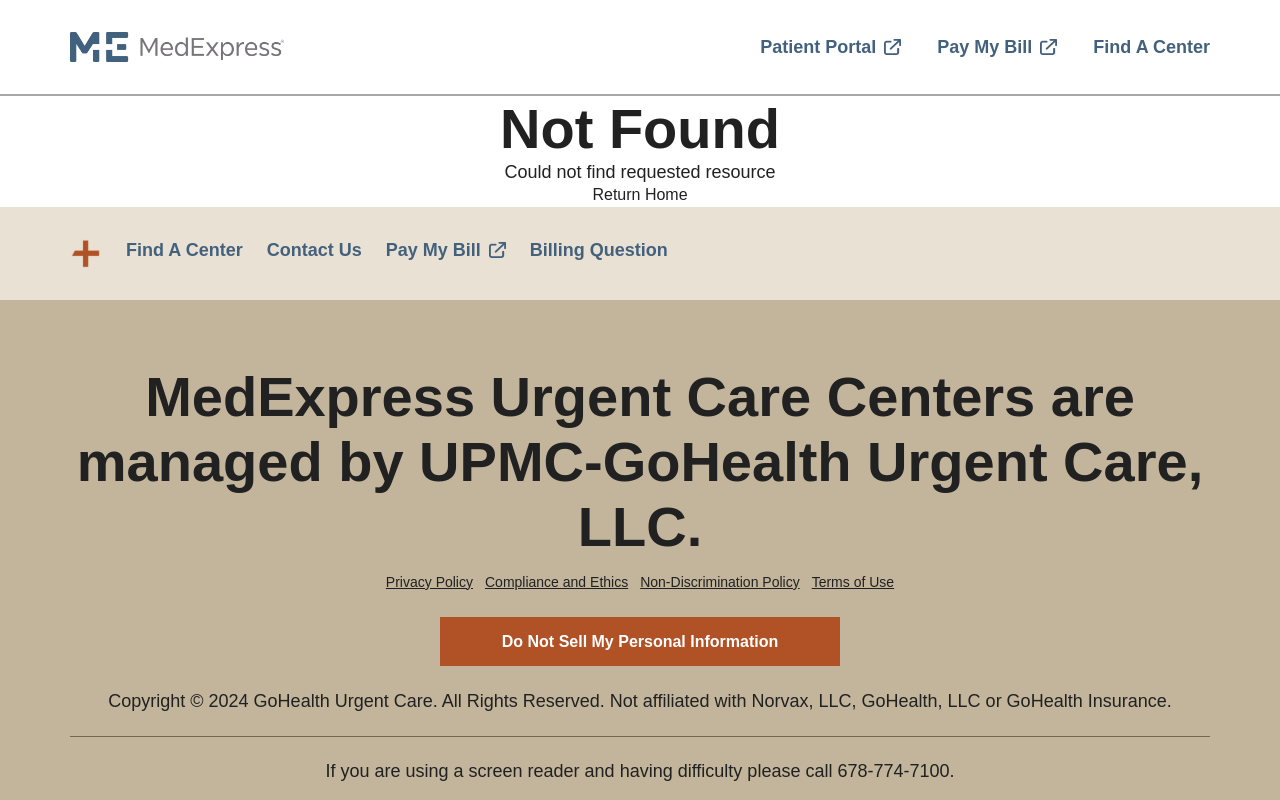
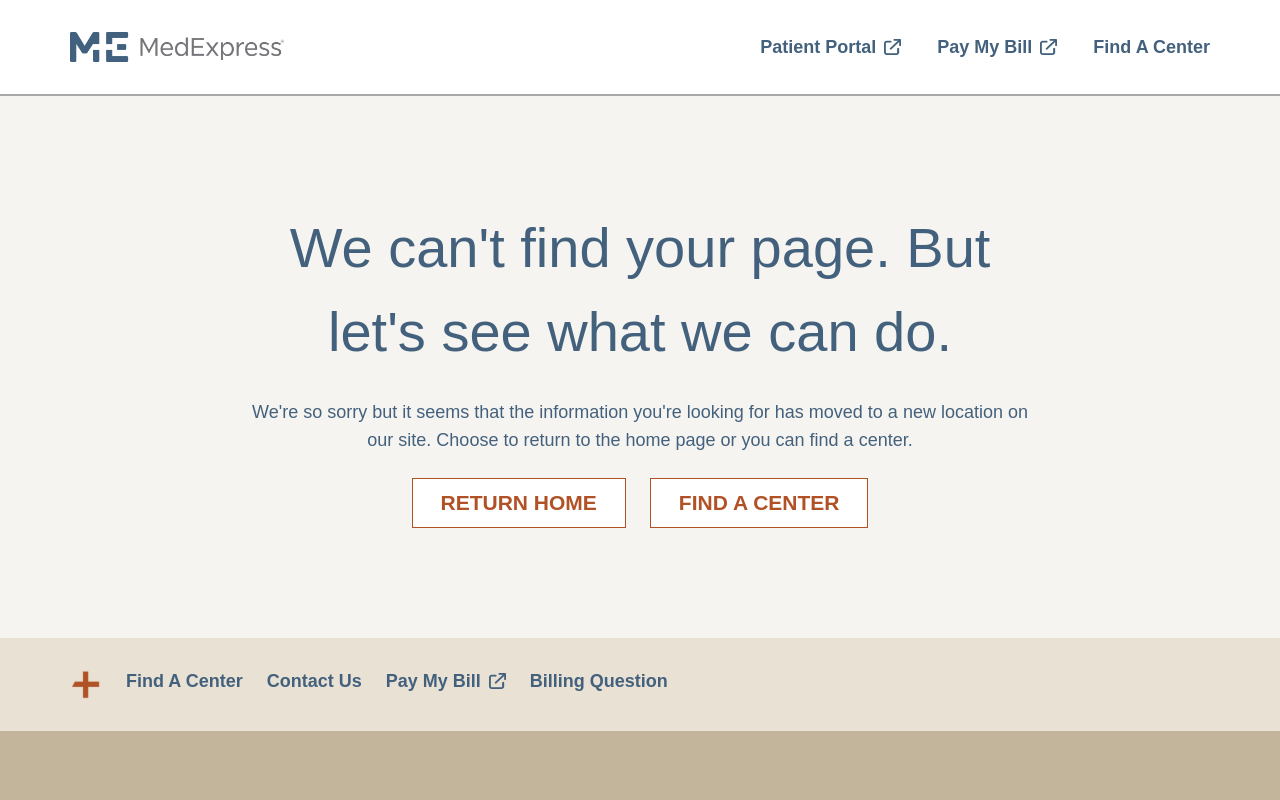
Before and after one commit to kenjanjan/mini-me-test, a Next.js app: page /location/1/1/1 in a window 1280 px wide. Shown: the top 800 px of the page. Built offline with nearby package versions, Linux system fonts and the light colour scheme; a web font is replaced by a local one.

Commit message:
not found modified

```diff
--- a/app/not-found.tsx
+++ b/app/not-found.tsx
@@ -2,10 +2,36 @@
 
 export default function NotFound() {
   return (
-    <div className="w-full h-full flex justify-center items-center flex-col">
-      <h2>Not Found</h2>
-      <p>Could not find requested resource</p>
-      <Link href="/">Return Home</Link>
+    <div
+      className="flex flex-grow flex-col items-center gap-6 bg-background-light w-full py-[110px]"
+      style={{ minHeight: "calc(100vh - 454px)" }}
+    >
+      <h1 className="font-lato text-[56px] font-normal text-denim text-center max-w-[789px]">
+        We can't find your page. But let's see what we can do.
+      </h1>
+      <span className="font-lato text-lg font-normal text-denim text-center max-w-[789px]">
+        We're so sorry but it seems that the information you're looking for has
+        moved to a new location on our site. Choose to return to the home page
+        or you can find a center.
+      </span>
+      <div className="flex flex-row gap-6">
+        <Link
+          href={"/"}
+          className="w-auto border border-terracota bg-white py-[14px]
+  px-7 text-lg md:text-[21px] font-lato text-terracota font-bold hover:bg-terracota hover:text-white flex
+  items-center justify-center  text-center uppercase max-h-[50px]"
+        >
+          Return Home
+        </Link>
+        <Link
+          href={"/find-a-center"}
+          className="w-auto border border-terracota bg-white py-[14px]
+  px-7 text-lg md:text-[21px] font-lato text-terracota font-bold hover:bg-terracota hover:text-white flex
+  items-center justify-center  text-center uppercase max-h-[50px]"
+        >
+          Find a center
+        </Link>
+      </div>
     </div>
   );
 }
```
